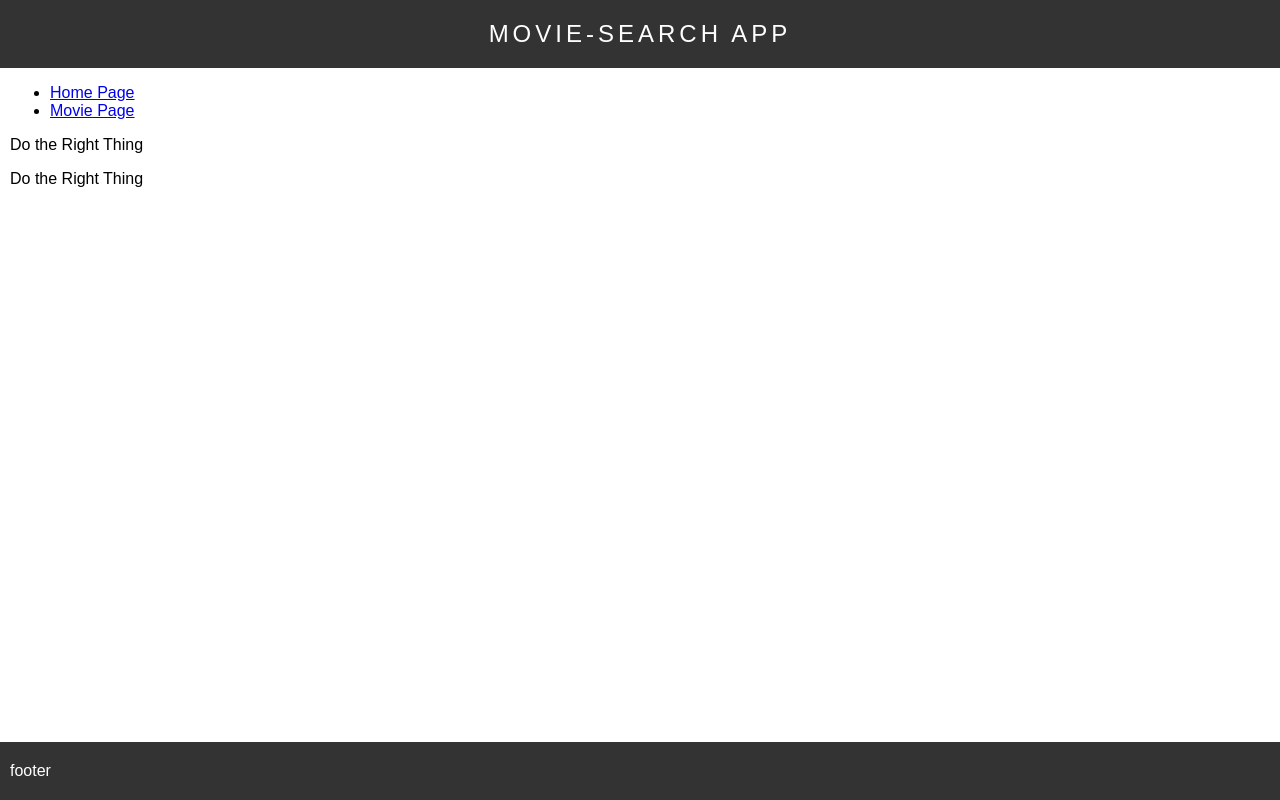
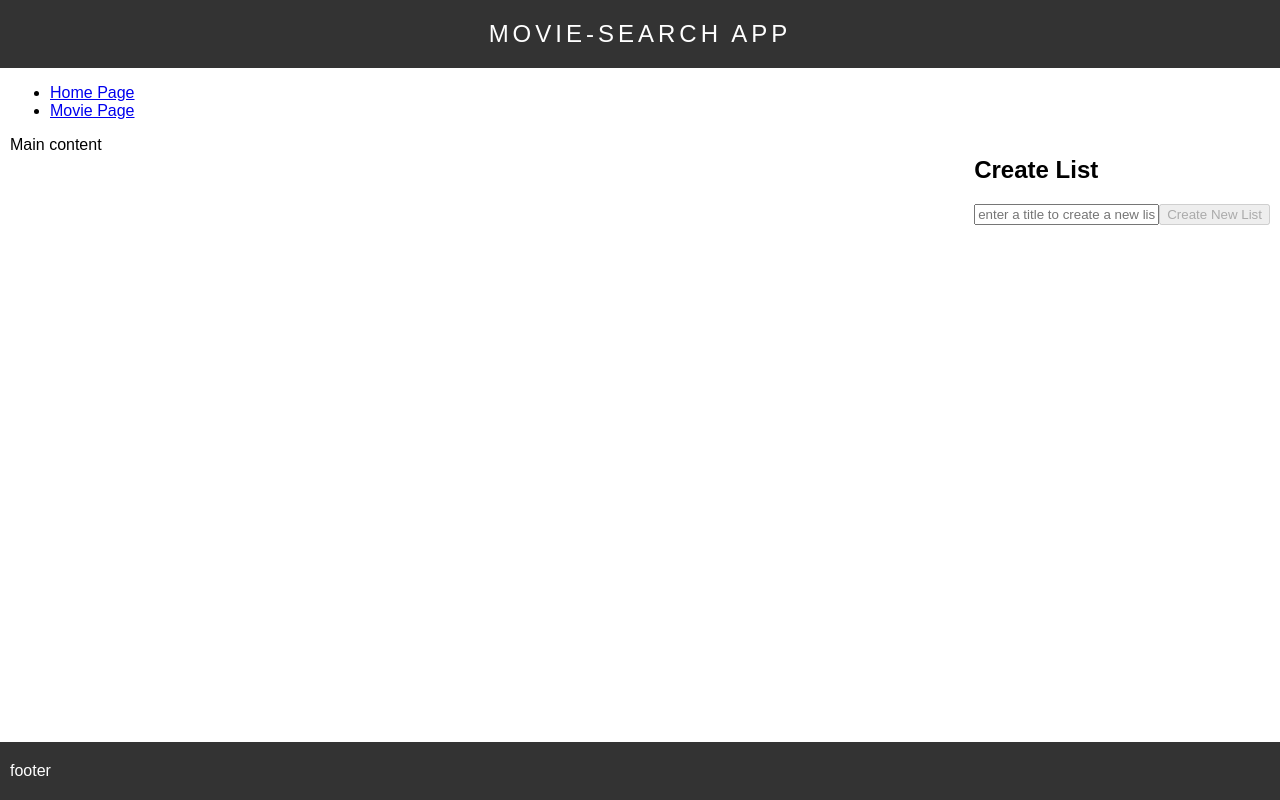
Before and after one commit to jrdnthedev/movie-search, an Angular app: page / in a window 1280 px wide. Built offline with nearby package versions, Linux system fonts and the light colour scheme.

Commit message:
enhancements

```diff
--- a/src/app/components/home/home.component.html
+++ b/src/app/components/home/home.component.html
@@ -1,5 +1,3 @@
-<app-my-list [items]="list"></app-my-list>
-
 <!--
     ability to create lists of movies
     sort the list by category
@@ -10,3 +8,36 @@
     display the details of a movie
     display the list of movies by category
 -->
+<div id="container">
+  <section>Main content</section>
+  <aside>
+    <div>
+      <h2>Create List</h2>
+      <div>
+        <form
+          #listForm="ngForm"
+          (ngSubmit)="createList(listName.value, listForm)"
+        >
+          <input
+            type="text"
+            id="listName"
+            name="listName"
+            #listName="ngModel"
+            ngModel
+            required
+            placeholder="enter a title to create a new list"
+          />
+          <button [disabled]="listForm.invalid" type="submit">
+            Create New List
+          </button>
+        </form>
+      </div>
+    </div>
+    @if(list.length > 0){
+    <div>
+      <h2>My Lists</h2>
+      <app-my-list [items]="list"></app-my-list>
+    </div>
+    }
+  </aside>
+</div>
--- a/src/app/components/home/home.component.scss
+++ b/src/app/components/home/home.component.scss
@@ -0,0 +1,7 @@
+#container {
+  display: flex;
+  & > section {
+    flex: 1;
+    padding-right: 10px;
+  }
+}
--- a/src/app/components/home/home.component.ts
+++ b/src/app/components/home/home.component.ts
@@ -1,79 +1,38 @@
 import { Component } from '@angular/core';
 import { RouterOutlet } from '@angular/router';
 import { MyListComponent } from '../my-list/my-list.component';
+import { StoreService } from '../../core/services/store/store.service';
+import { FormsModule, NgForm } from '@angular/forms';
+import { List } from '../../types/types';
 
 @Component({
   selector: 'app-home',
   standalone: true,
-  imports: [RouterOutlet, MyListComponent],
+  imports: [RouterOutlet, MyListComponent, FormsModule],
   templateUrl: './home.component.html',
   styleUrl: './home.component.scss',
 })
 export class HomeComponent {
-  list = [
-    {
-      Title: 'Do the Right Thing',
-      Year: '1989',
-      Rated: 'R',
-      Released: '21 Jul 1989',
-      Runtime: '120 min',
-      Genre: 'Comedy, Drama',
-      Director: 'Spike Lee',
-      Writer: 'Spike Lee',
-      Actors: 'Danny Aiello, Ossie Davis, Ruby Dee',
-      Plot: "On the hottest day of the year on a street in the Bedford-Stuyvesant section of Brooklyn, everyone's hate and bigotry smolders and builds until it explodes into violence.",
-      Language: 'English, Italian, Spanish, Korean',
-      Country: 'United States',
-      Awards: 'Nominated for 2 Oscars. 21 wins & 19 nominations total',
-      Poster:
-        'https://m.media-amazon.com/images/M/MV5BODA2MjU1NTI1MV5BMl5BanBnXkFtZTgwOTU4ODIwMjE@._V1_SX300.jpg',
-      Ratings: [
-        { Source: 'Internet Movie Database', Value: '8.0/10' },
-        { Source: 'Rotten Tomatoes', Value: '92%' },
-        { Source: 'Metacritic', Value: '93/100' },
-      ],
-      Metascore: '93',
-      imdbRating: '8.0',
-      imdbVotes: '114,282',
-      imdbID: 'tt0097216',
-      Type: 'movie',
-      DVD: 'N/A',
-      BoxOffice: '$27,545,445',
-      Production: 'N/A',
-      Website: 'N/A',
-      Response: 'True',
-    },
-    {
-      Title: 'Do the Right Thing',
-      Year: '1989',
-      Rated: 'R',
-      Released: '21 Jul 1989',
-      Runtime: '120 min',
-      Genre: 'Comedy, Drama',
-      Director: 'Spike Lee',
-      Writer: 'Spike Lee',
-      Actors: 'Danny Aiello, Ossie Davis, Ruby Dee',
-      Plot: "On the hottest day of the year on a street in the Bedford-Stuyvesant section of Brooklyn, everyone's hate and bigotry smolders and builds until it explodes into violence.",
-      Language: 'English, Italian, Spanish, Korean',
-      Country: 'United States',
-      Awards: 'Nominated for 2 Oscars. 21 wins & 19 nominations total',
-      Poster:
-        'https://m.media-amazon.com/images/M/MV5BODA2MjU1NTI1MV5BMl5BanBnXkFtZTgwOTU4ODIwMjE@._V1_SX300.jpg',
-      Ratings: [
-        { Source: 'Internet Movie Database', Value: '8.0/10' },
-        { Source: 'Rotten Tomatoes', Value: '92%' },
-        { Source: 'Metacritic', Value: '93/100' },
-      ],
-      Metascore: '93',
-      imdbRating: '8.0',
-      imdbVotes: '114,282',
-      imdbID: 'tt0097216',
-      Type: 'movie',
-      DVD: 'N/A',
-      BoxOffice: '$27,545,445',
-      Production: 'N/A',
-      Website: 'N/A',
-      Response: 'True',
-    },
-  ];
+  list: List[] = [];
+
+  constructor(private store: StoreService) {}
+
+  ngOnInit() {
+    console.log('Home component initialized');
+    this.store.getLists().subscribe((lists) => {
+      console.log('Lists: ', lists.items);
+      this.list = lists.items;
+    });
+  }
+
+  createList(name: string, form: NgForm) {
+    if (name)
+      this.store.addList({
+        id: this.store.listId++, // Increment the listId property
+        name: name,
+        dateCreated: new Date(),
+        items: [],
+      });
+    form.reset();
+  }
 }
--- a/src/app/components/movies/movies.component.html
+++ b/src/app/components/movies/movies.component.html
@@ -15,6 +15,7 @@
   <div>
     <h3>{{ movie.Title }}</h3>
     <img [src]="movie.Poster" [alt]="movie.Title + ' Movie Poster'" />
+    <button (click)="test()">add to my list</button>
   </div>
   <div>
     <p>{{ movie.Plot }}</p>
--- a/src/app/components/movies/movies.component.ts
+++ b/src/app/components/movies/movies.component.ts
@@ -1,8 +1,10 @@
-import { Component } from '@angular/core';
+import { Component, ViewContainerRef } from '@angular/core';
 import { RouterOutlet } from '@angular/router';
 import { MoviesService } from '../../core/services/movies/movies.service';
 import { filter, SubscriptionLike } from 'rxjs';
 import { Movie } from '../../types/types';
+import { StoreService } from '../../core/services/store/store.service';
+import { AddToListComponent } from '../../core/components/add-to-list/add-to-list.component';
 
 @Component({
   selector: 'app-movies',
@@ -14,7 +16,12 @@ import { Movie } from '../../types/types';
 export class MoviesComponent {
   subscription: SubscriptionLike[] = [];
   movie!: Movie;
-  constructor(private movies: MoviesService) {}
+
+  constructor(
+    private movies: MoviesService,
+    private store: StoreService,
+    private vcr: ViewContainerRef
+  ) {}
 
   ngOnInit() {
     console.log('MoviesComponent initialized');
@@ -33,6 +40,16 @@ export class MoviesComponent {
     );
   }
 
+  test() {
+    console.log('Test');
+    this.vcr.createComponent(AddToListComponent);
+  }
+
+  addToList(listId: number) {
+    console.log('Adding to list', listId);
+    this.store.addItemToList(listId, this.movie);
+  }
+
   searchMovies(text: string) {
     console.log('Searching movies', text);
     this.getMovies(text);
--- a/src/app/components/my-list/my-list.component.html
+++ b/src/app/components/my-list/my-list.component.html
@@ -1,5 +1,6 @@
 @for(item of items; track $index) {
 <div>
-  <p>{{ item.Title }}</p>
+  <h3>{{ item.name }}</h3>
+  <p>Size: {{ item.items.length }}</p>
 </div>
 }
--- a/src/app/components/my-list/my-list.component.ts
+++ b/src/app/components/my-list/my-list.component.ts
@@ -1,5 +1,5 @@
 import { Component, Input } from '@angular/core';
-import { Movie } from '../../types/types';
+import { List } from '../../types/types';
 
 @Component({
   selector: 'app-my-list',
@@ -9,5 +9,5 @@ import { Movie } from '../../types/types';
   styleUrl: './my-list.component.scss',
 })
 export class MyListComponent {
-  @Input() items: Movie[] = [];
+  @Input() items: List[] = [];
 }
--- a/src/app/core/services/store/store.service.ts
+++ b/src/app/core/services/store/store.service.ts
@@ -8,6 +8,7 @@ import { List, Lists, Movie } from '../../../types/types';
 export class StoreService {
   private listsSubject = new BehaviorSubject<Lists>({ items: [] });
   lists$ = this.listsSubject.asObservable();
+  listId = 0;
 
   constructor() {}
 
```
